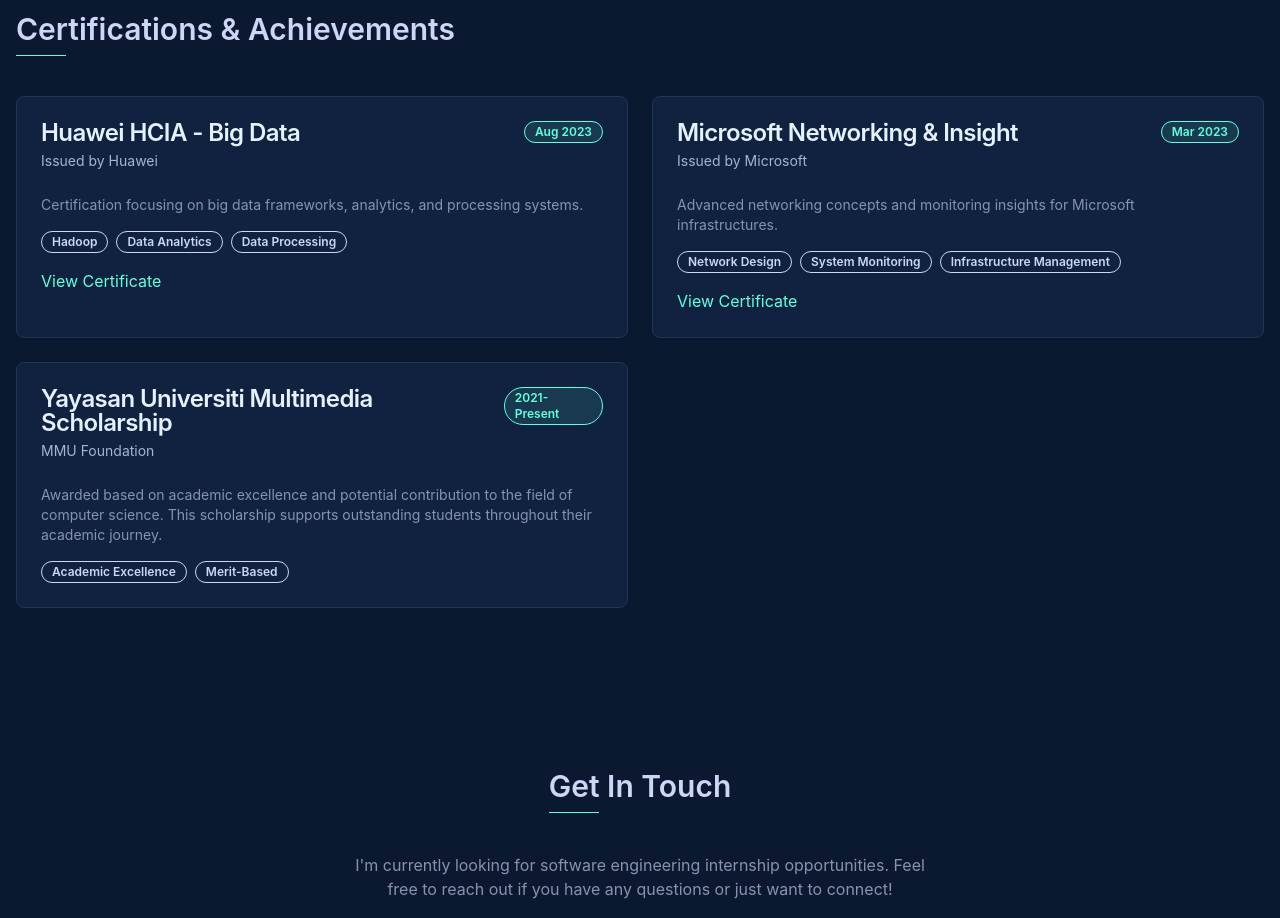
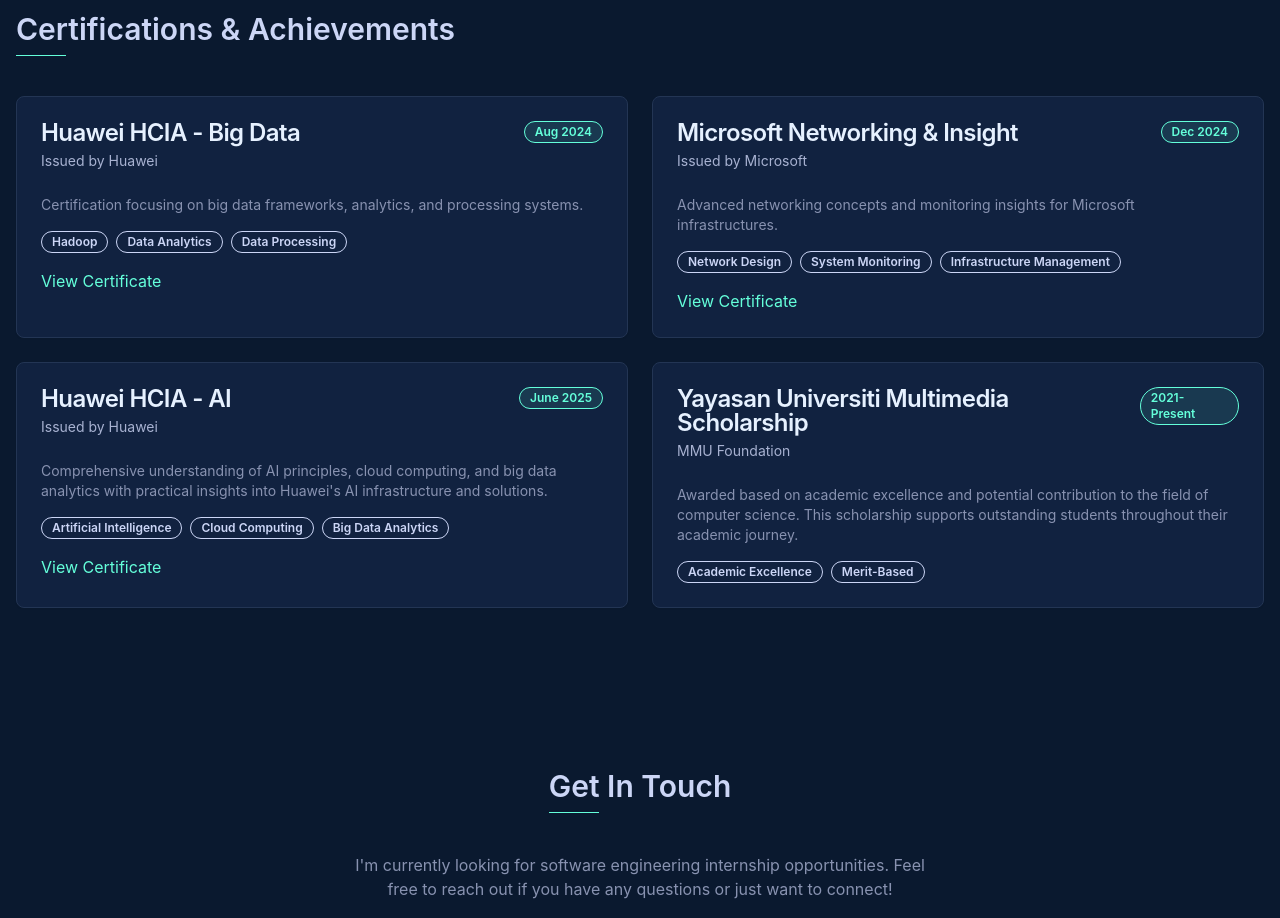
Before and after one commit to adrianameor/adriana-cyberjaya-portfolio-showcase, a React (Vite) app: page / in a window 1280 px wide. Shown: the part 3460-4378 px from the top of the page. Built offline with nearby package versions, Linux system fonts and the light colour scheme.

Commit message:
added huawei certificate

```diff
--- a/src/components/Certifications.tsx
+++ b/src/components/Certifications.tsx
@@ -7,7 +7,7 @@ const certificationsData = [
   {
     title: "Huawei HCIA - Big Data",
     issuer: "Huawei",
-    date: "Aug 2023",
+    date: "Aug 2024",
     description: "Certification focusing on big data frameworks, analytics, and processing systems.",
     skills: ["Hadoop", "Data Analytics", "Data Processing"],
     certificateLink: "/hciaBigData.png"
@@ -15,10 +15,18 @@ const certificationsData = [
   {
     title: "Microsoft Networking & Insight",
     issuer: "Microsoft",
-    date: "Mar 2023",
+    date: "Dec 2024",
     description: "Advanced networking concepts and monitoring insights for Microsoft infrastructures.",
     skills: ["Network Design", "System Monitoring", "Infrastructure Management"],
     certificateLink: "/ADRIANA BINTI MEOR AZMAN - Certificate of Participation.pdf"
+  },
+  {
+    title: "Huawei HCIA - AI",
+    issuer: "Huawei",
+    date: "June 2025",
+    description: "Comprehensive understanding of AI principles, cloud computing, and big data analytics with practical insights into Huawei's AI infrastructure and solutions.",
+    skills: ["Artificial Intelligence", "Cloud Computing", "Big Data Analytics"],
+    certificateLink: "/huaweiAI.png"
   }
 ];
 
```
Also changed, not shown: public/huaweiAI.png (added).
